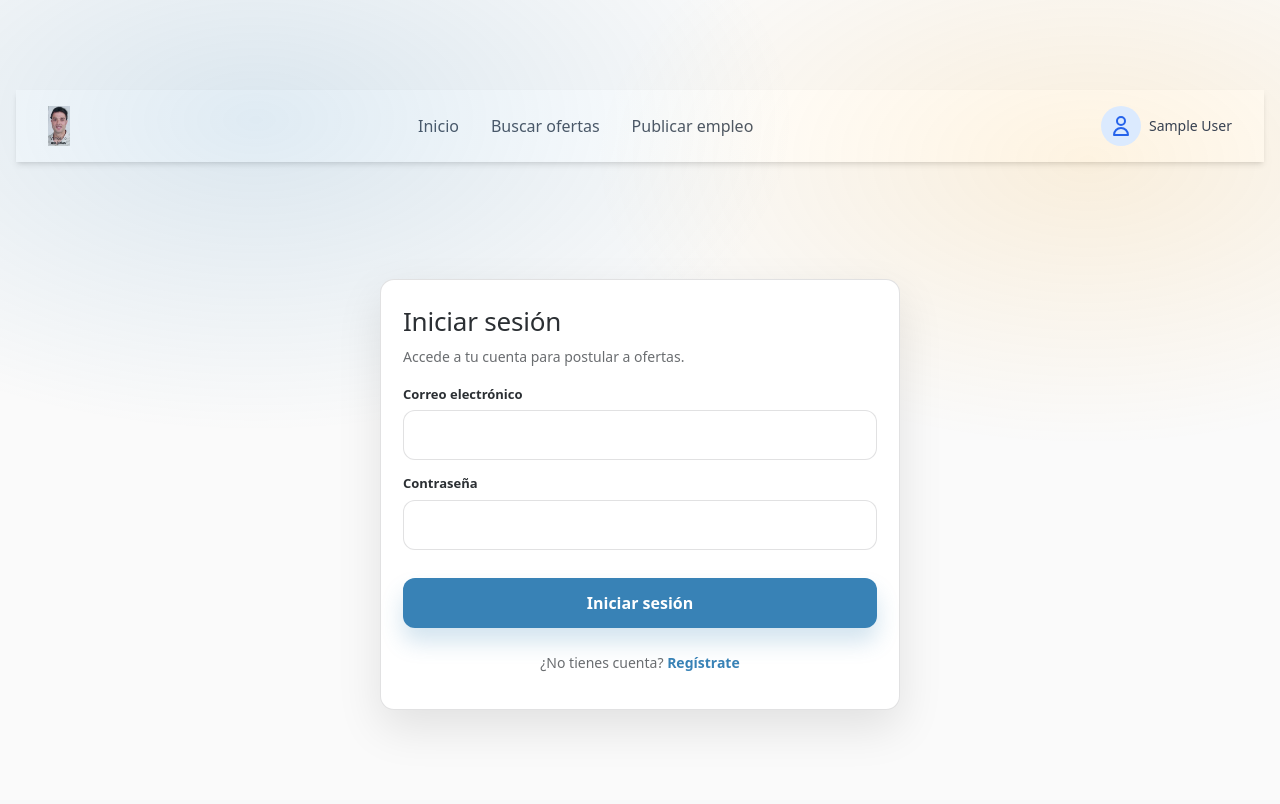
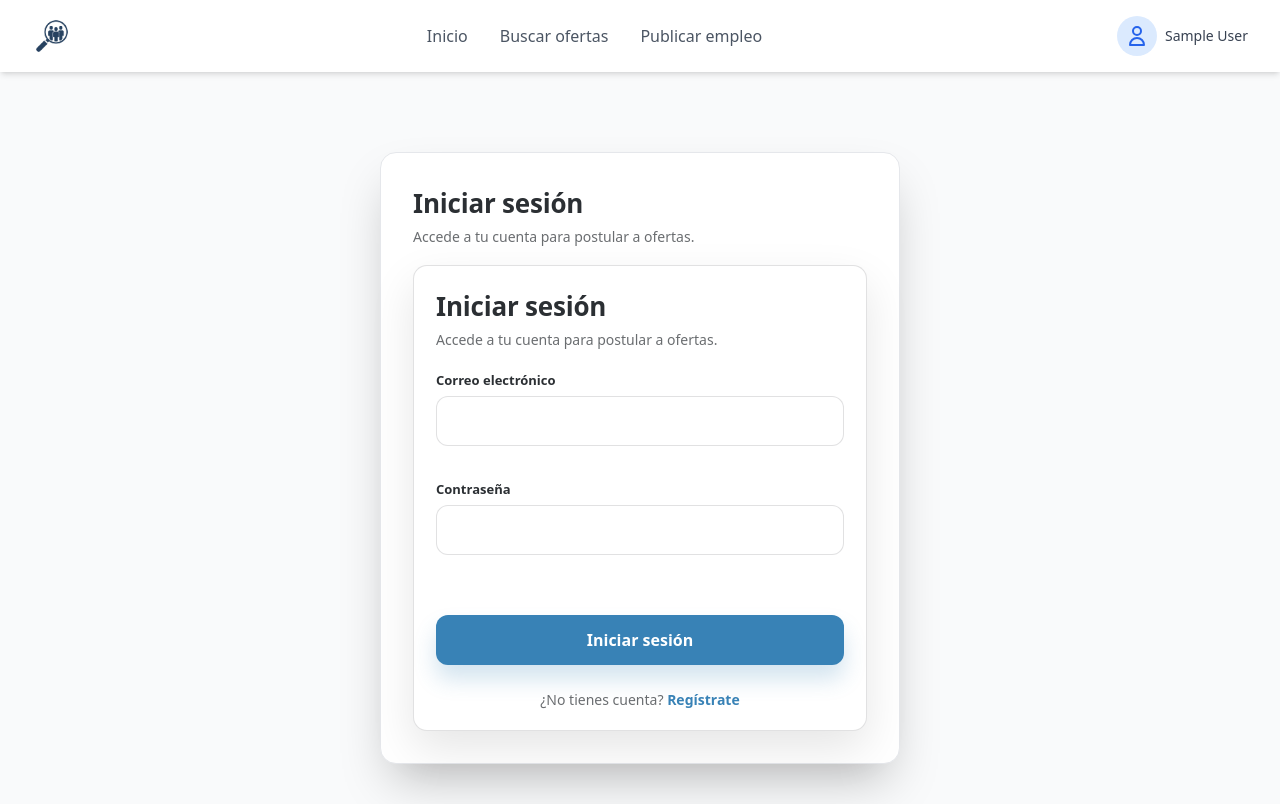
Before and after one commit to Socrampucela/TFG-DAW-2026, a PHP site: page /VIEWS/login.php in a window 1280 px wide. Before the commit the page ends 726 px from the top, so only its background shows below. Run offline with PHP 8.4, Linux system fonts and the light colour scheme; the visitor is signed in with stand-in values (Sample User, id 1); some libraries are stand-ins or nearby versions.

Commit message:
Error captcha y errores funcionales login y register

```diff
--- a/AUTH/comprobarRegistro.js
+++ b/AUTH/comprobarRegistro.js
@@ -1,4 +1,4 @@
-const divErrores = document.getElementById("errores")
+const divErrores = document.getElementById("divError")
 document.getElementById('formulario').addEventListener("submit",(e)=>{
 const respuestaCaptcha = document.querySelector('[name="cf-turnstile-response"]')
 if(!respuestaCaptcha || !respuestaCaptcha.value){
--- a/INCLUDES/header.php
+++ b/INCLUDES/header.php
@@ -11,7 +11,7 @@ if (session_status() === PHP_SESSION_NONE) {
 <nav class="flex items-center justify-between px-8 py-4 bg-white shadow-md w-full">
     <div class="flex items-center">
         <a href="index.php">
-            <img src="../ASSETS/img/logo.jfif" alt="Logo" class="h-10 w-auto hover:opacity-80 transition">
+            <img src="../ASSETS/img/logo.png" alt="Logo" class="h-10 w-auto hover:opacity-80 transition">
         </a>
     </div>
 
@@ -40,7 +40,7 @@ if (session_status() === PHP_SESSION_NONE) {
                         Cuenta
                     </div>
                     <a href="perfil.php" class="block px-4 py-2 text-sm text-gray-700 hover:bg-blue-50 hover:text-blue-600 transition">Ver perfil</a>
-                    <a href="configuracion.php" class="block px-4 py-2 text-sm text-gray-700 hover:bg-blue-50 hover:text-blue-600 transition">Ajustes</a>
+
                     <hr class="my-1 border-gray-100">
                     <a href="../AUTH/logout.php" class="block px-4 py-2 text-sm text-red-600 hover:bg-red-50 font-semibold transition">Cerrar sesión</a>
                 </div>
--- a/VIEWS/login.php
+++ b/VIEWS/login.php
@@ -1,5 +1,4 @@
 <?php
-include("../includes/header.php");
 $mensaje = '';
 $tipo_mensaje = '';
 
@@ -28,8 +27,66 @@ if (isset($_GET['error'])) {
             break;
     }
 }
-print($tipo_mensaje . " " . $mensaje);
+
 ?>
+<!DOCTYPE html>
+<html lang="es">
+<head>
+    <meta charset="UTF-8">
+    <meta name="viewport" content="width=device-width, initial-scale=1.0">
+    <title>Iniciar sesión</title>
+
+    <script src="https://cdn.tailwindcss.com"></script>
+
+    <style type="text/tailwindcss">
+        @layer components {
+            .login-container {
+                @apply bg-white border border-gray-200 rounded-2xl shadow-2xl p-8 max-w-[520px] w-full mt-10;
+            }
+            .form-label {
+                @apply block text-sm font-semibold text-gray-700 mb-1;
+            }
+            .form-input {
+                @apply w-full border border-gray-300 rounded-lg p-2.5 focus:ring-2 focus:ring-blue-500 focus:border-blue-500 outline-none transition-all mb-4;
+            }
+            .btn-primary {
+                @apply w-full bg-blue-600 text-white font-bold py-3 rounded-lg hover:bg-blue-700 transition-colors shadow-lg mt-4;
+            }
+            .page-title {
+                @apply text-3xl font-bold tracking-tight text-gray-900 mb-2;
+            }
+            .page-subtitle {
+                @apply text-sm text-gray-500 mb-6;
+            }
+            /* Estilos para las alertas */
+            .alert {
+                @apply p-4 mb-6 rounded-lg text-sm font-medium border;
+            }
+            .alert-Exito { @apply bg-green-50 text-green-700 border-green-200; }
+            .alert-Error { @apply bg-red-50 text-red-700 border-red-200; }
+            .alert-Advertencia { @apply bg-yellow-50 text-yellow-700 border-yellow-200; }
+        }
+    </style>
+
+    <script src="https://challenges.cloudflare.com/turnstile/v0/api.js" async defer></script>
+</head>
+
+<body class="bg-gray-50 min-h-screen">
+
+    <?php include("../includes/header.php"); ?>
+
+    <main class="flex justify-center items-start py-10 px-4">
+        <section class="login-container">
+
+            <h1 class="page-title">Iniciar sesión</h1>
+            <p class="page-subtitle">Accede a tu cuenta para postular a ofertas.</p>
+
+            <?php if ($mensaje): ?>
+                <div id="divError" class="alert alert-<?php echo $tipo_mensaje; ?>">
+                    <strong><?php echo $tipo_mensaje; ?>:</strong> <?php echo $mensaje; ?>
+                </div>
+            <?php endif; ?>
+
 <!DOCTYPE html>
 <html lang="es">
 <head>
@@ -77,7 +134,6 @@ print($tipo_mensaje . " " . $mensaje);
 
             </form>
 
-            <div id="errores"></div>
 
          </div>
       </section>
```
Also changed, not shown: ASSETS/img/logo.jfif (deleted), ASSETS/img/logo.png (added).
